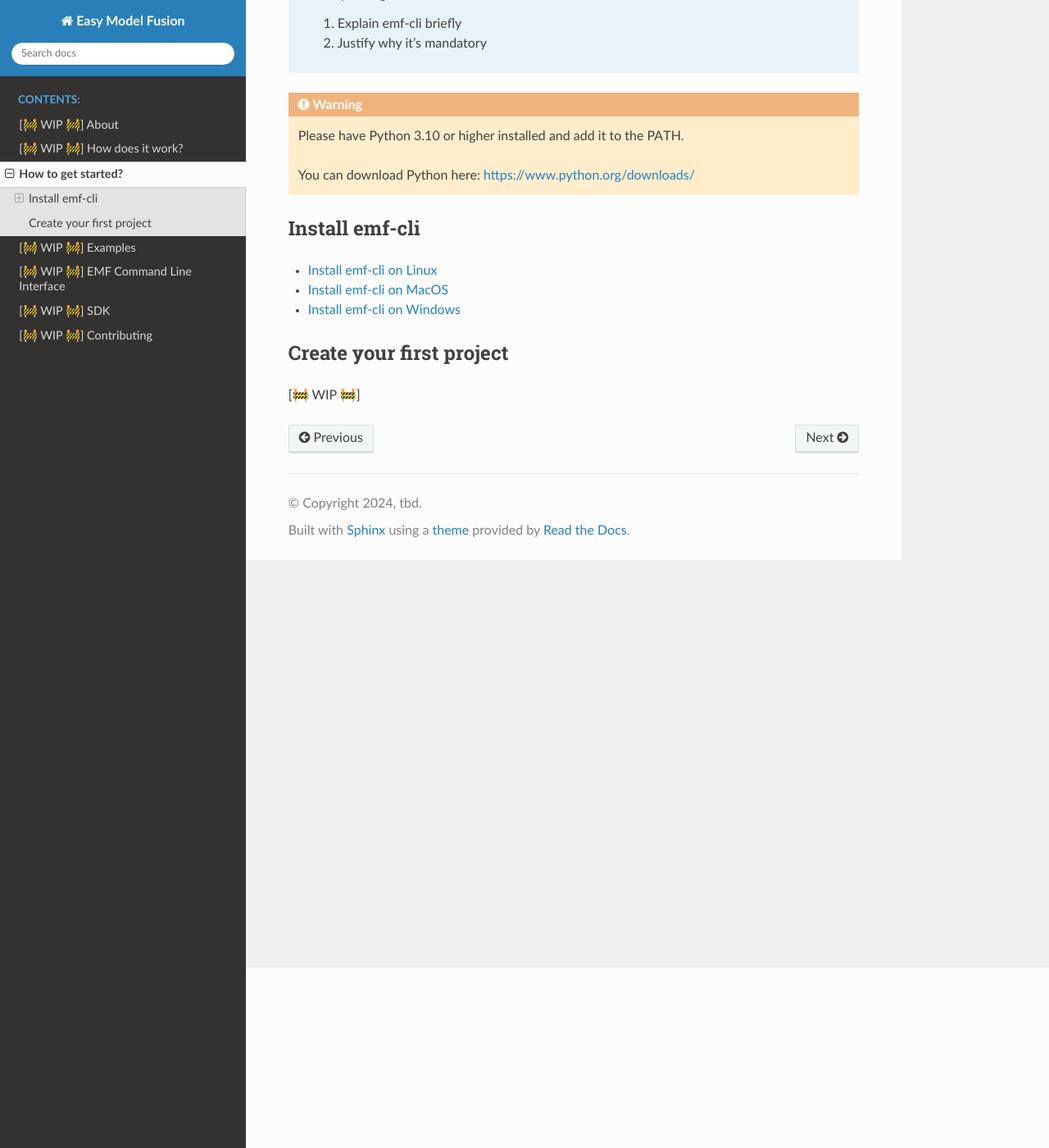
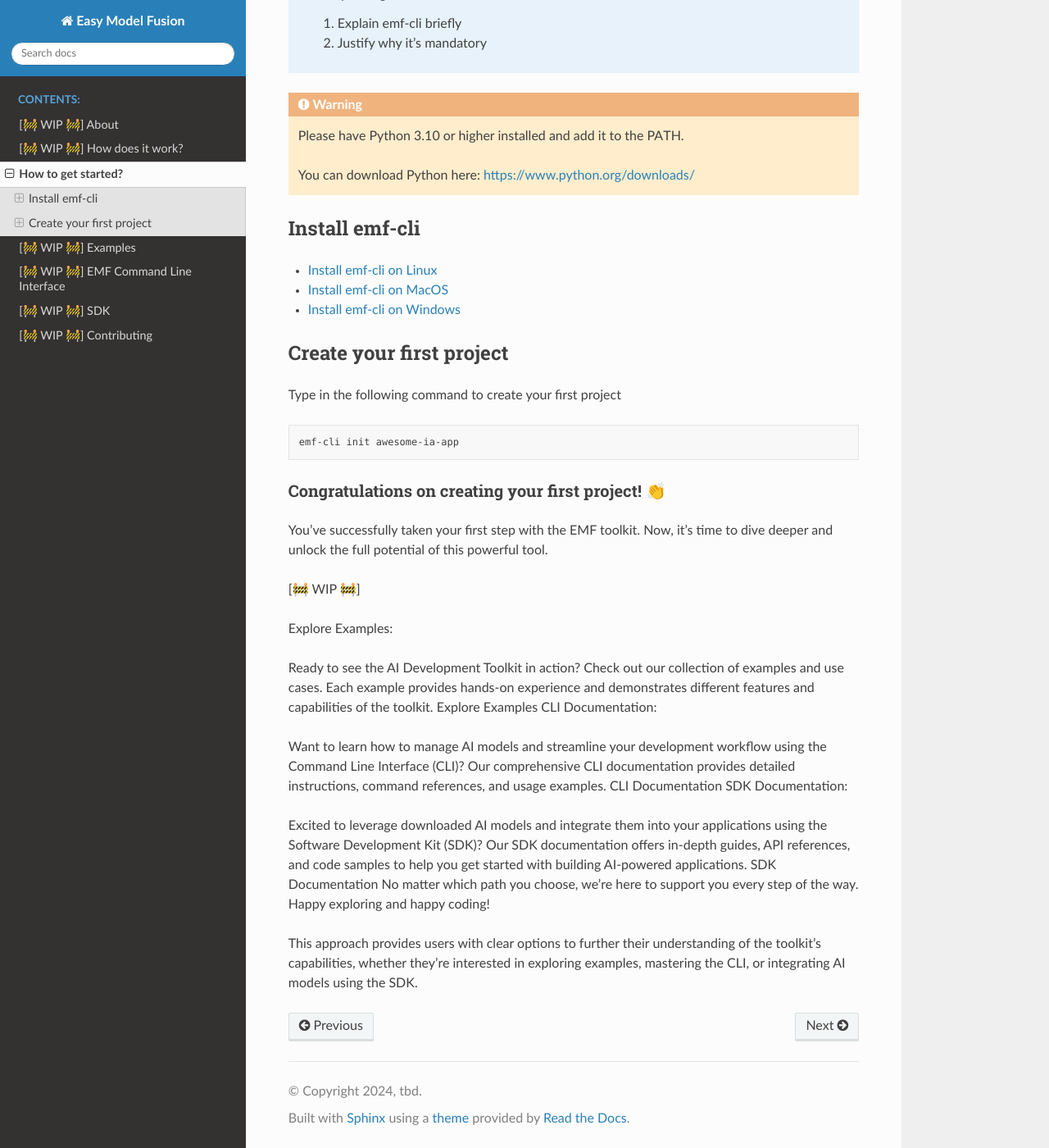
Before and after one commit to easy-model-fusion/docs, a Sphinx documentation site: the page built from source/how-to-get-started.rst, in a window 1280 px wide and 1400 px high, scrolled down 220 px. Shown: the whole window at 82% size. Built offline with Sphinx 7.4.7 and the Read the Docs theme 2.0.0, drawn with Linux system fonts in a browser that asks for light colours.

Commit message:
creating a project

```diff
--- a/source/how-to-get-started.rst
+++ b/source/how-to-get-started.rst
@@ -26,4 +26,29 @@ Install emf-cli
 
 Create your first project
 ----------------------------------
+
+Type in the following command to create your first project
+
+.. code-block:: shell
+
+   emf-cli init awesome-ia-app
+
+Congratulations on creating your first project! |:clap:|
+^^^^^^^^^^^^^^^^^^^^^^^^^^^^^^^^^^^^^^^^^^^^^^^^^^^^^^^^
+
+You've successfully taken your first step with the EMF toolkit. Now, it's time to dive deeper and unlock the full potential of this powerful tool.
+
 [|:construction:| WIP |:construction:|]
+
+Explore Examples:
+
+Ready to see the AI Development Toolkit in action? Check out our collection of examples and use cases. Each example provides hands-on experience and demonstrates different features and capabilities of the toolkit. Explore Examples
+CLI Documentation:
+
+Want to learn how to manage AI models and streamline your development workflow using the Command Line Interface (CLI)? Our comprehensive CLI documentation provides detailed instructions, command references, and usage examples. CLI Documentation
+SDK Documentation:
+
+Excited to leverage downloaded AI models and integrate them into your applications using the Software Development Kit (SDK)? Our SDK documentation offers in-depth guides, API references, and code samples to help you get started with building AI-powered applications. SDK Documentation
+No matter which path you choose, we're here to support you every step of the way. Happy exploring and happy coding!
+
+This approach provides users with clear options to further their understanding of the toolkit's capabilities, whether they're interested in exploring examples, mastering the CLI, or integrating AI models using the SDK.
--- a/source/index.rst
+++ b/source/index.rst
@@ -3,7 +3,7 @@
    You can adapt this file completely to your liking, but it should at least
    contain the root `toctree` directive.
 
-Welcome to Easy Model Fusion |:hand_splayed:|
+Welcome to Easy Model Fusion |:wave:|
 ====================================================================
 
 Easy Model Fusion is an open-source solution designed to simplify and automate
```
